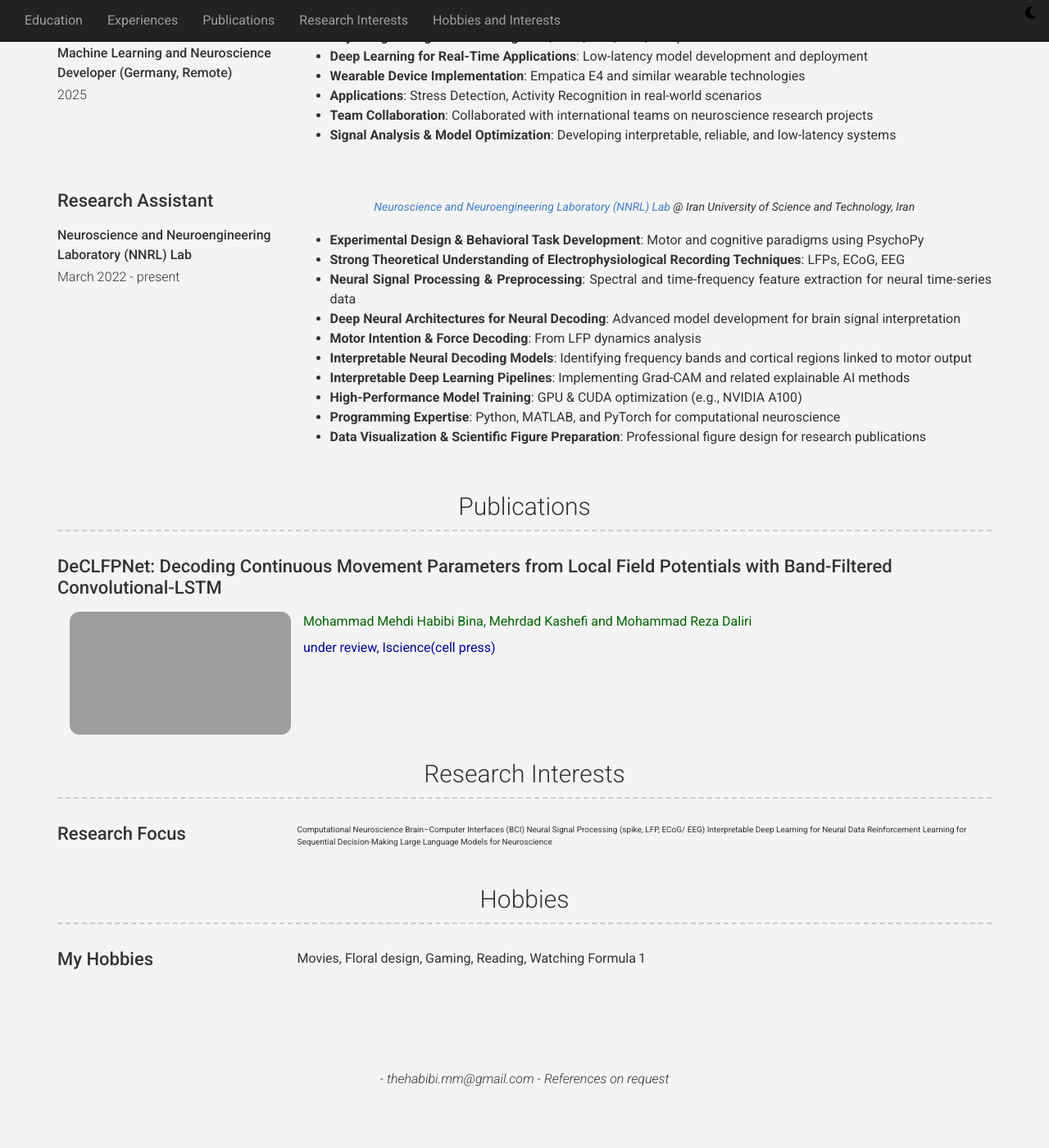
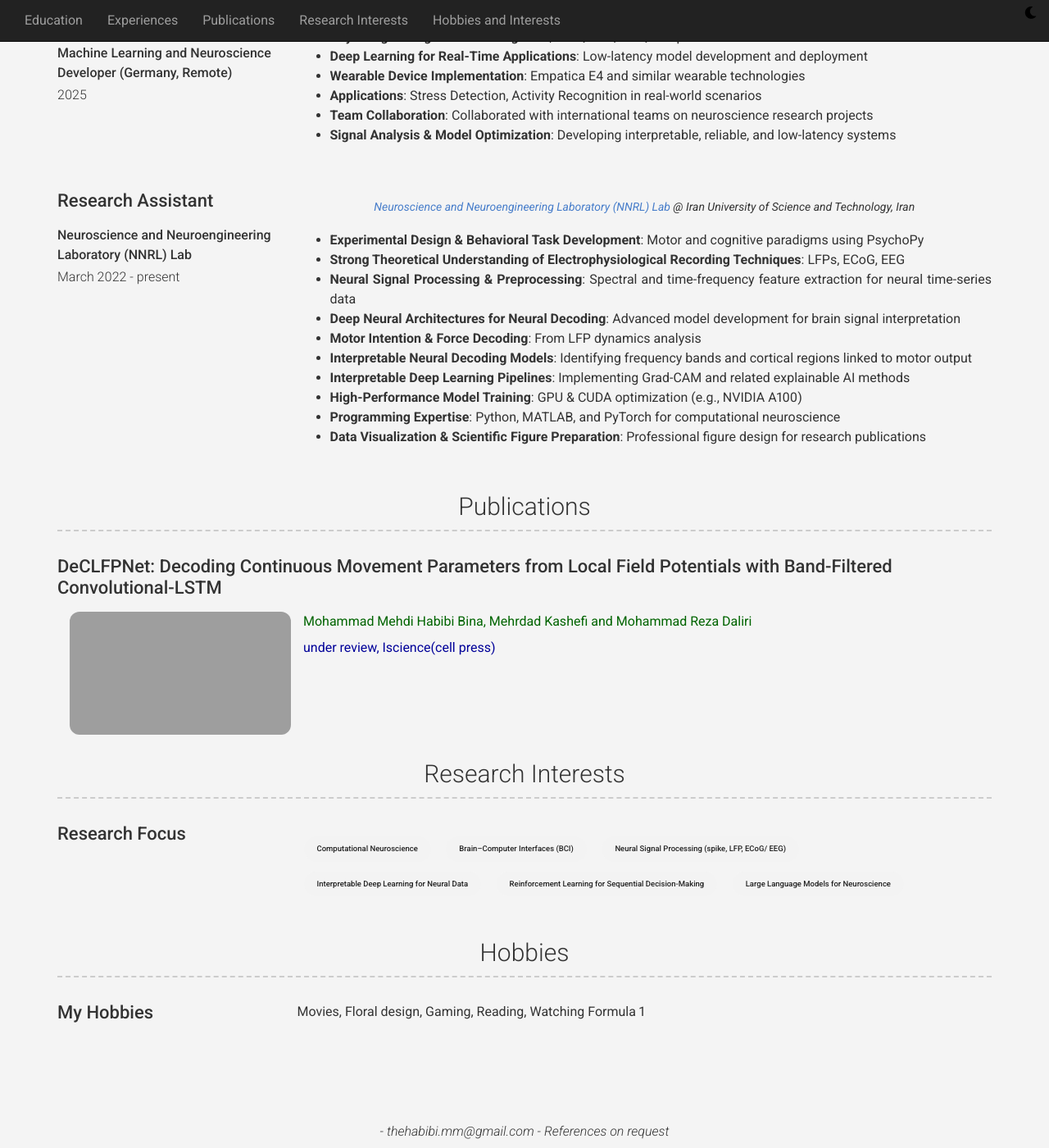
Before and after one commit to HabibiMehdi/HabibiMehdi.github.io, a Jekyll site: the page built from index.md, in a window 1280 px wide and 1400 px high, scrolled down 999 px. Shown: the whole window at 82% size. Built offline with Jekyll 4.4.1, drawn with Linux system fonts in a browser that asks for light colours; nearby versions of some CDN libraries; a style sheet for code colours, icons or effects is not loaded; before the commit the page ends 2334 px from its top, so only the background shows below that; grey boxes are pictures that could not be loaded.

Commit message:
Update base.scss

```diff
--- a/_sass/base.scss
+++ b/_sass/base.scss
@@ -191,6 +191,36 @@ body {
 }
 
 
+/* =========================
+   Research Interests (Interactive)
+   ========================= */
+
+.research-tags {
+  margin-top: 10px;
+}
+
+.research-tag {
+  display: inline-block;
+  margin: 6px 8px;
+  padding: 8px 16px;
+  font-size: 0.95em;
+  font-weight: 500;
+  border-radius: 22px;
+  background: #f3f3f3;
+  color: #222;
+
+  transition: all 0.25s ease;
+}
+
+.research-tag:hover {
+  transform: scale(1.12);
+  background: linear-gradient(135deg, #1a1a1a, #3d3d3d);
+  color: #ffffff;
+  box-shadow: 0 6px 18px rgba(0, 0, 0, 0.25);
+}
+
+
+
 /* Dark Mode */
 body.dark-mode {
   background-color: #121212;
```
